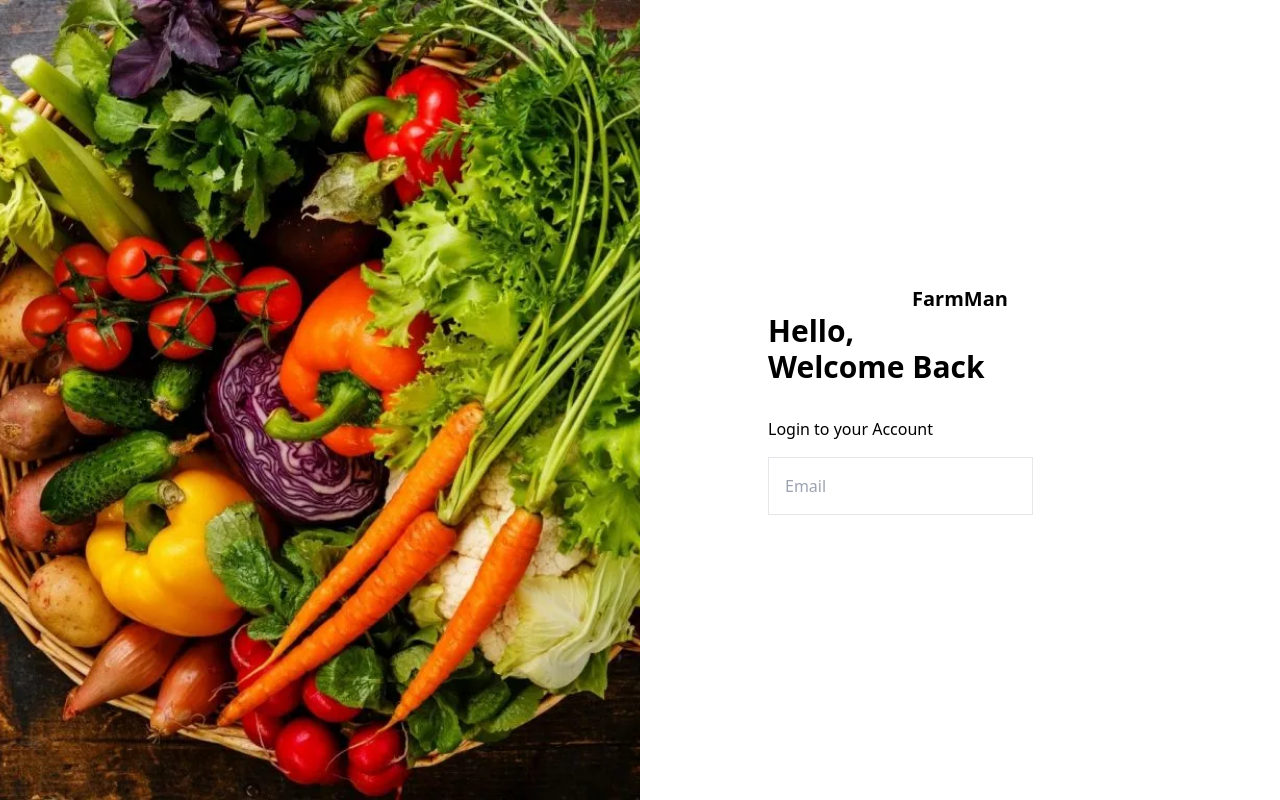
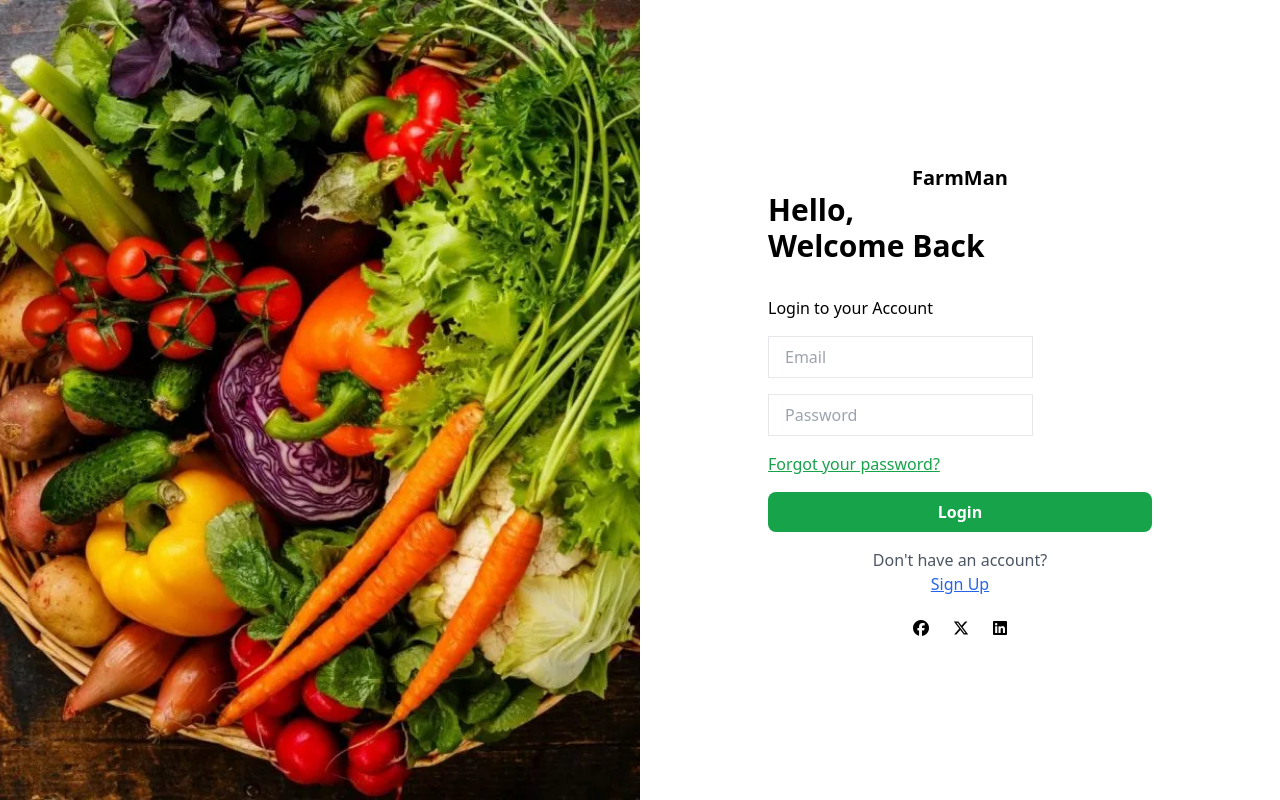
Before and after one commit to Soham2912/TailWind, a plain HTML site: page src/login.html in a window 1280 px wide. Drawn offline with Linux system fonts and the light colour scheme.

Commit message:
"Updated login.html and output.css files with new form elements, styles, and classes."

```diff
--- a/src/login.html
+++ b/src/login.html
@@ -22,8 +22,24 @@
 
                 <form action="" class="mt-8 w-[80%] lg:w-96 mx-auto space-y-4">
                   <h3>Login to your Account</h3>
-                  <input  class=" border p-4" type="email" placeholder="Email">
+                  <input  class=" border px-4 py-2" type="email" placeholder="Email">
+                    <input  class=" border px-4 py-2" type="password" placeholder="Password">
+                    <div class="text-green-600 underline hover:cursor-pointer hover:text-blue-900">Forgot your password?</div>
+                    <button class= " w-full bg-green-600 text-white px-4 py-2 rounded-lg font-bold hover:bg-green-400">Login</button>
                 </form>
+               <div class="mt-4 text-center">
+                    <div class="text-gray-600">Don't have an account?</div>
+                    <div class="text-blue-600 underline hover:cursor-pointer hover:text-blue-900">Sign Up</div>
+                    <br>
+
+                    <div class="flex justify-center items-center gap-6">
+                        <i class="fa-brands fa-facebook"></i>
+                        <i class="fa-brands fa-x-twitter"></i>
+                        <i class="fa-brands fa-linkedin"></i>
+                    </div>
+
+
+
 
               </div>
         </div>
```
Also changed, not shown: src/output.css.
